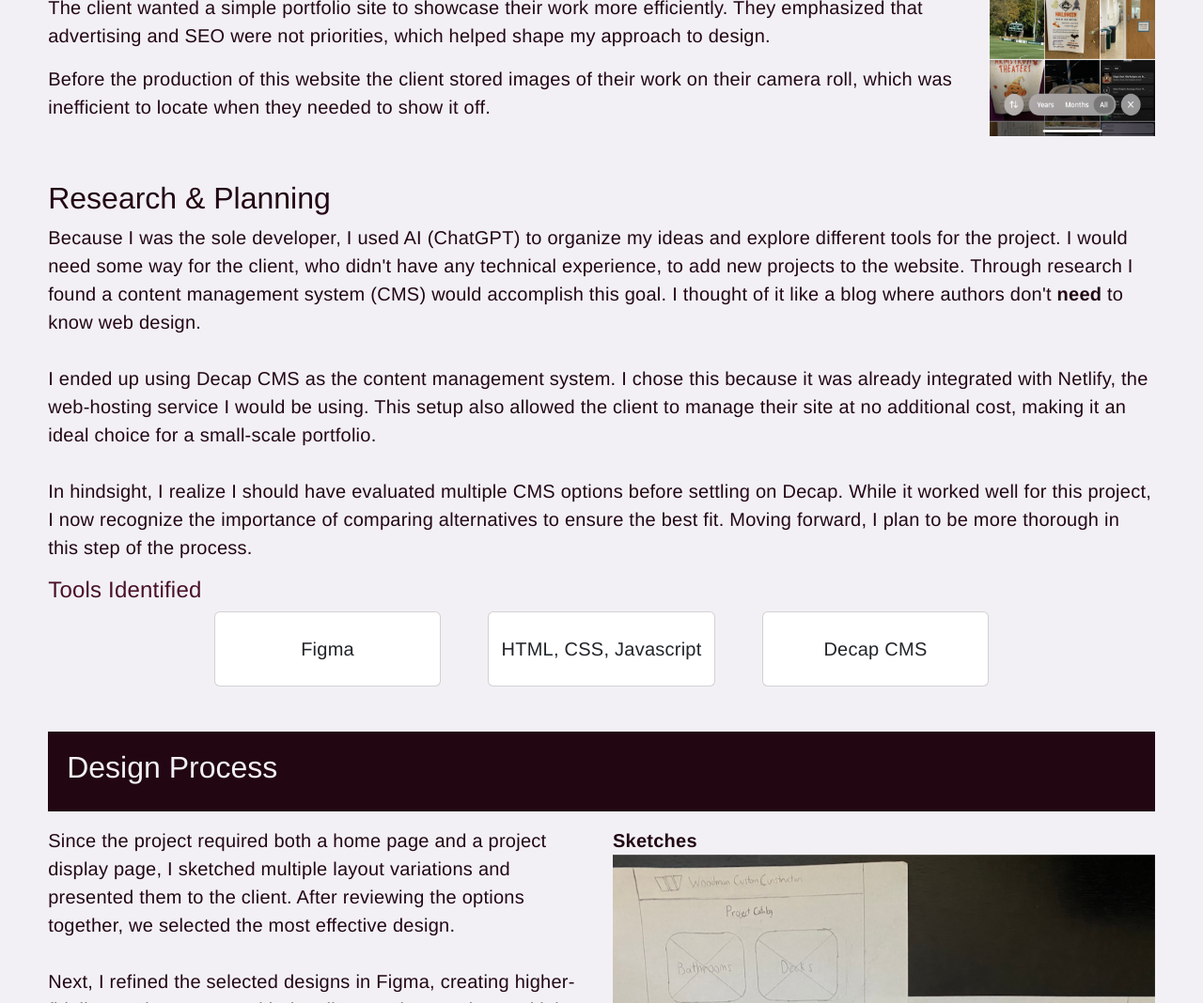
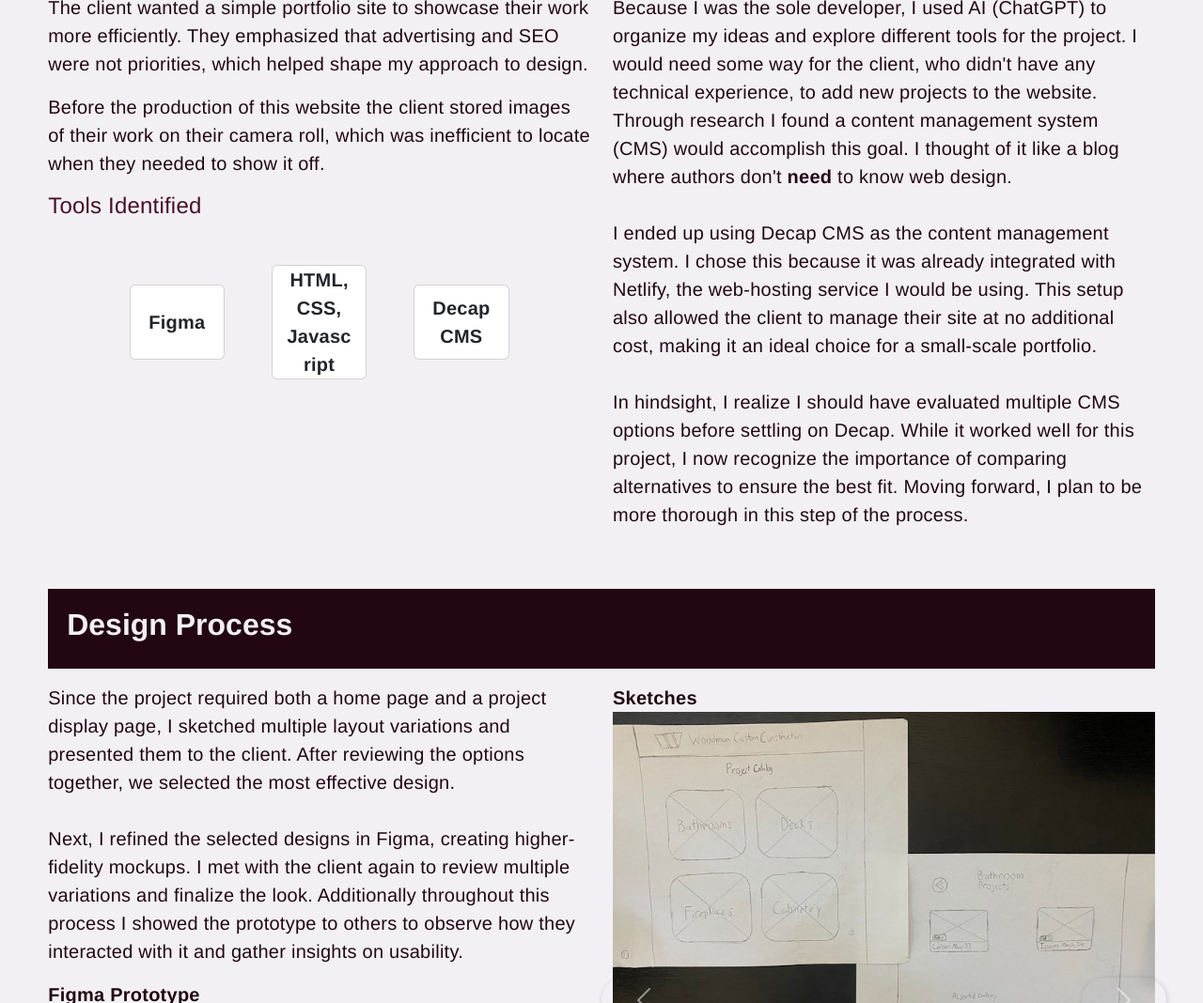
Before and after one commit to nathanjtaylor/Nathan-Portfolio, an Eleventy site: page projects/wcc.liquid in a window 1280 px wide. Shown: the part 508-1576 px from the top of the page at 94% size. Built offline with nearby package versions, Linux system fonts and the light colour scheme; Eleventy itself is replaced by a stand-in of ours; files that its build step writes are made by us from their sources.

Commit message:
wcc updates

```diff
--- a/projects/wcc.liquid
+++ b/projects/wcc.liquid
@@ -5,34 +5,33 @@ title: Nathan Taylor
 
 <a href="/projects/">back</a>
 <div class="mb-5" id="banner"><h1 class="fw-bold">Woodman Custom Contruction</h1></div>
-
-<section class="mb-5 row">
-    <div class="col-10"><h2>Client Needs</h2>
-        <p>The client wanted a simple portfolio site to showcase their work more efficiently. They emphasized that advertising and SEO were not priorities, which helped shape my approach to design.</p>
+<section class="row">
+<section class="col-xl-6 mb-5">
+    <h2>Client Needs</h2>
+        <p>The client wanted a simple portfolio site to showcase their work more efficiently. They emphasized that advertising and SEO were not priorities, which helped shape my approach to design.
+        </p>
         <p> Before the production of this website the client stored images of their work on their camera roll, which was inefficient to locate when they needed to show it off.
         </p>
+        <h3 class="mb-5">Tools Identified</h3>
+        <div class="row inline-blocks">
+            <span class="col card tool inline fw-bold no-cursor-change" id="figma">Figma</span>
+            <span class="col card tool web inline fw-bold no-cursor-change"><span id="html">HTML,</span><span id="css">CSS,</span><span id="js">Javascript</span></span>
+            <span class="col card tool decap inline fw-bold no-cursor-change" id="decap">Decap CMS</span>
         </div>
-
-    <img class="col-2" src="/images/camera-roll.png" alt="smartphone camera roll">
   </section>
 
-<section class="mb-5">
+<section class="col-xl-6 mb-5">
     <h2>Research & Planning</h2>
     <p>Because I was the sole developer, I used AI (ChatGPT) to organize my ideas and explore different tools for the project. I would need some way for the client, who didn't have any technical experience, to add new projects to the website. Through research I found a content management system (CMS) would accomplish this goal. I thought of it like a blog where authors don't <strong>need</strong> to know web design.
     <br><br>
     I ended up using Decap CMS as the content management system. I chose this because it was already integrated with Netlify, the web-hosting service I would be using. This setup also allowed the client to manage their site at no additional cost, making it an ideal choice for a small-scale portfolio.
     <br><br>
     In hindsight, I realize I should have evaluated multiple CMS options before settling on Decap. While it worked well for this project, I now recognize the importance of comparing alternatives to ensure the best fit. Moving forward, I plan to be more thorough in this step of the process.</p>
-    <h3>Tools Identified</h3>
-    <div class="row inline-blocks">
-        <span class="col card inline">Figma</span>
-        <span class="col card inline">HTML, CSS, Javascript</span>
-        <span class="col card inline">Decap CMS</span>
-    </div>
+</section>
 </section>
 
 <section class="mb-5">
-    <div class="mb-3" id="page-break"><h2>Design Process</h2></div>
+    <div class="mb-3" id="page-break"><h2 class="fw-bold">Design Process</h2></div>
     <div class="row">
         <div class="col">
             <p>Since the project required both a home page and a project display page, I sketched multiple layout variations and presented them to the client. After reviewing the options together, we selected the most effective design.
@@ -70,19 +69,20 @@ title: Nathan Taylor
 
 </section>
 
-<section class="mb-5">
+<section class="row">
+  <section class="col-xl-6 mb-5">
       <h2>Development</h2>
       <p>After finalizing the design, I moved into development, building the website with raw HTML and CSS. I focused on accurately implementing my design and keeping my code clean  and maintainable. I then implemented Decap CMS. Learning Decap was a challenge, as I had never worked with a CMS before, but I quickly adapted by thoroughly reviewing the documentation. I configured it to allow the client to add and edit project entries easily. I then wrote JavaScript to generate a static site dynamically based on the content stored in Decap CMS.
       <br><br>
       In the end, I delivered a fully functional system where the client could independently upload and manage projects, allowing them to show their work off to prospective clients effectively.</p>
       <figure class="mx-auto figure">
           <figcaption >Decap CMS Admin Page</figcaption>
-        <img src="/images/decap-cms.jpg" alt="content management system admin page" class="figure-image w-50">
+          <img src="/images/decap-cms.jpg" alt="content management system admin page" class="figure-image img-fluid">
       </figure>
 
   </section>
 
-<section>
+  <section class="col-xl-6">
       <h2>Final Outcome</h2>
       <p>The final website provided the client with a simple, structured way to showcase their work without needing technical expertise. Instead of relying on a disorganized camera roll, they could now upload projects effortlessly through Decap CMS.
       <br><br>
@@ -91,6 +91,7 @@ title: Nathan Taylor
       While the website successfully met the client’s needs, I recognize areas for improvement. In the future, I’d like to revisit this project with more experience to optimize loading times and improve performance, to create a smoother experience for visitors.</p>
       <figure class="figure">
           <figcaption >Final Design</figcaption>
-        <img src="/images/wcc-final.png" alt="final website design" class="w-50 mx-auto figure-img img-fluid rounded">
+          <img src="/images/wcc-final.png" alt="final website design" class=" mx-auto figure-img img-fluid rounded">
       </figure>
   </section>
+</section>
--- a/styles/screen.css
+++ b/styles/screen.css
@@ -151,6 +151,26 @@ article figcaption {
     font-weight: bold;
 }
 
+article .tool{
+    transition: transform 0.2s ease, box-shadow 0.2s ease, color 0.2s ease;
+}
+
+article .tool:hover{
+    transform: translateY(-3px);
+    box-shadow: 4px 4px 5px 1px rgba(34,7,18,0.25);
+}
+article #figma:hover{
+    color: #14C978;
+}article #html:hover{
+    color: #FF3137;
+}article #css:hover{
+    color: #007DB7;
+}article #js:hover{
+    color: #FA9C28;
+}article #decap:hover{
+    color: #B53197;
+}
+
 #about-images{
     margin: 64px auto 64px;
     display: flex;
@@ -228,3 +248,7 @@ article #image-split-right img{
     height: 100%;
     background-color: black;
 }
+
+.no-cursor-change{
+    cursor: default;
+}
```
Also changed, not shown: projects.md (+2 -0 lines). Lines whose indentation alone changed are shown as unchanged.
